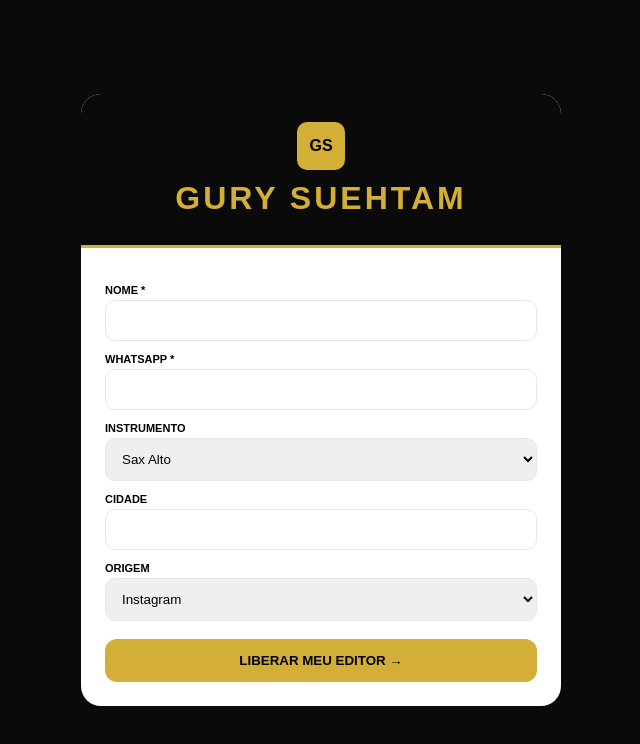
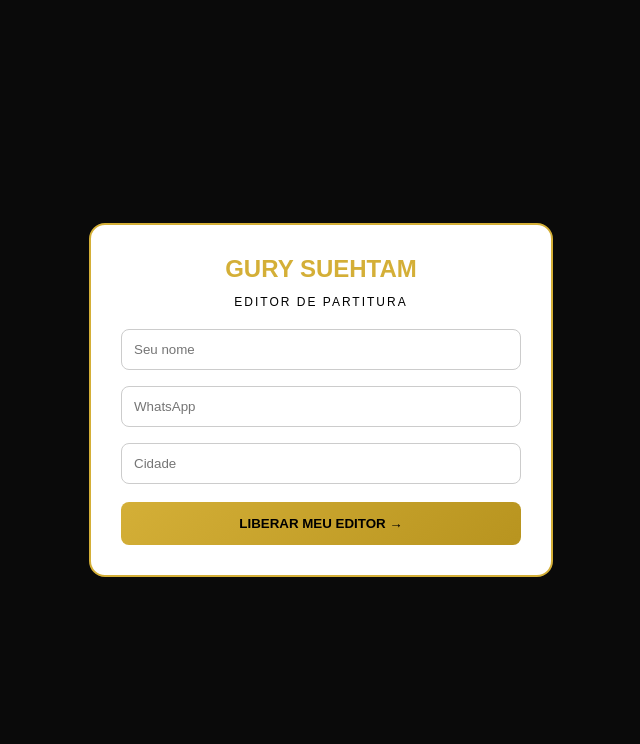
Before and after one commit to musica-gs/Editor-de-Partitura, a website: page index.html in a window 1280 px wide. Shown: the whole page, without its empty margins (319-959 px from the left). Drawn offline with Linux system fonts and the light colour scheme.

Commit message:
Update index.html

```diff
--- a/index.html
+++ b/index.html
@@ -1,45 +1,37 @@
 <!DOCTYPE html>
 <html lang="pt-BR">
 <head>
-<meta charset="UTF-8"><meta name="viewport" content="width=device-width, initial-scale=1.0">
-<title>GURY SUEHTAM - Acesso</title>
+<meta charset="UTF-8">
+<meta name="viewport" content="width=device-width, initial-scale=1.0">
+<title>GURY SUEHTAM - Editor Partitura</title>
 <style>
-*{box-sizing:border-box;font-family:Arial,sans-serif}
-body{margin:0;min-height:100vh;background:#0A0A0A;display:flex;justify-content:center;align-items:center;padding:20px}
-.card{background:#fff;width:100%;max-width:480px;border-radius:20px;overflow:hidden}
-.header{background:#0A0A0A;padding:28px;text-align:center;border-bottom:3px solid #D4AF37}
-.logo-icon{width:48px;height:48px;background:#D4AF37;display:flex;align-items:center;justify-content:center;font-weight:900;border-radius:10px;margin:0 auto 10px}
-.header h1{color:#D4AF37;letter-spacing:3px;margin:0}
-.form{padding:24px}
-label{font-size:11px;font-weight:800;display:block;margin:12px 0 4px}
-input,select{width:100%;padding:12px;border:1.5px solid #e5e7eb;border-radius:10px}
-.btn{width:100%;background:#D4AF37;border:none;padding:14px;border-radius:12px;font-weight:900;margin-top:18px;cursor:pointer}
+body{margin:0;background:#0A0A0A;color:#fff;font-family:Arial;display:flex;justify-content:center;align-items:center;min-height:100vh}
+.box{background:#fff;color:#000;padding:30px;border-radius:16px;width:90%;max-width:400px;text-align:center;border:2px solid #D4AF37}
+input{width:100%;padding:12px;margin:8px 0;border-radius:8px;border:1px solid #ccc;box-sizing:border-box}
+button{width:100%;padding:14px;background:linear-gradient(135deg,#D4AF37,#B8941F);border:none;border-radius:8px;font-weight:900;cursor:pointer;margin-top:10px}
 </style>
 </head>
 <body>
-<div class="card">
-<div class="header"><div class="logo-icon">GS</div><h1>GURY SUEHTAM</h1></div>
-<div class="form">
-<form id="leadForm">
-<label>NOME *</label><input name="nome" required>
-<label>WHATSAPP *</label><input name="whatsapp" required>
-<label>INSTRUMENTO</label><select name="instrumento"><option selected>Sax Alto</option><option>Sax Tenor</option></select>
-<label>CIDADE</label><input name="cidade">
-<label>ORIGEM</label><select name="origem"><option>Instagram</option><option>YouTube</option></select>
-<button class="btn" type="submit">LIBERAR MEU EDITOR →</button>
-</form>
-</div></div>
+<div class="box">
+<h2 style="color:#D4AF37;margin:0">GURY SUEHTAM</h2>
+<p style="font-size:12px;letter-spacing:2px">EDITOR DE PARTITURA</p>
+<input id="nome" placeholder="Seu nome">
+<input id="whats" placeholder="WhatsApp">
+<input id="cidade" placeholder="Cidade">
+<button onclick="entrar()">LIBERAR MEU EDITOR →</button>
+</div>
 <script>
-const GOOGLE_URL='https://script.google.com/macros/s/AKfycbxWk50hHGMnoYJpnxFnvpyJc2feRJjUUBG6Nla9dH9fA7XhlYGIeoDu1KlpKTBxrHY/exec';
-document.getElementById('leadForm').addEventListener('submit', async(e)=>{
- e.preventDefault();
- const data=Object.fromEntries(new FormData(e.target).entries());
- data.data=new Date().toLocaleString('pt-BR');
- await fetch('/api/lead',{method:'POST',headers:{'Content-Type':'application/json'},body:JSON.stringify(data)});
- fetch(GOOGLE_URL,{method:'POST',mode:'no-cors',body:JSON.stringify(data)});
- localStorage.setItem('gury_lead',JSON.stringify(data));
- window.location.href='/editor-partitura.html';
-});
+async function entrar(){
+  const nome=document.getElementById('nome').value;
+  const whatsapp=document.getElementById('whats').value;
+  const cidade=document.getElementById('cidade').value;
+  if(!nome||!whatsapp){alert('Preencha nome e whats');return;}
+  localStorage.setItem('gury_lead', JSON.stringify({nome,whatsapp,cidade,data:new Date().toLocaleString('pt-BR')}));
+  // Salva no servidor se tiver (Render) - se for Pages ignora o erro
+  try{await fetch('/api/lead',{method:'POST',headers:{'Content-Type':'application/json'},body:JSON.stringify({nome,whatsapp,cidade,origem:'landing'})});}catch(e){}
+  // CORREÇÃO DO 404: SEM BARRA NA FRENTE
+  window.location.href='editor-partitura.html';
+}
 </script>
 </body>
 </html>
```
